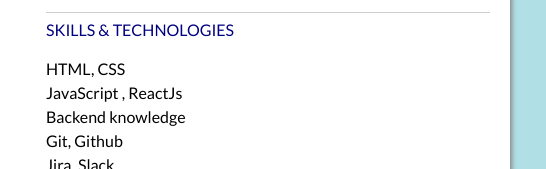
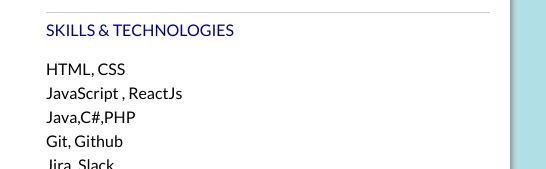
Before and after one commit to eimoehtet/eimoehtet.github.io, a plain HTML site: page index.html in a window 1280 px wide. Shown: the part 631-800 px from the top of the page, 530-1076 px from the left. Drawn offline with Linux system fonts and the light colour scheme.

Commit message:
Update index.html

```diff
--- a/index.html
+++ b/index.html
@@ -90,7 +90,7 @@
                     <h3 class="title sub-title" >Skills & Technologies</h3>
                     <li>HTML, CSS </li>
                     <li> JavaScript , ReactJs </li>
-                    <li>Backend knowledge</li>
+                    <li>Java,C#,PHP</li>
                     <li>Git, Github</li>
                     <li>Jira, Slack</li>
                 </div>
```
